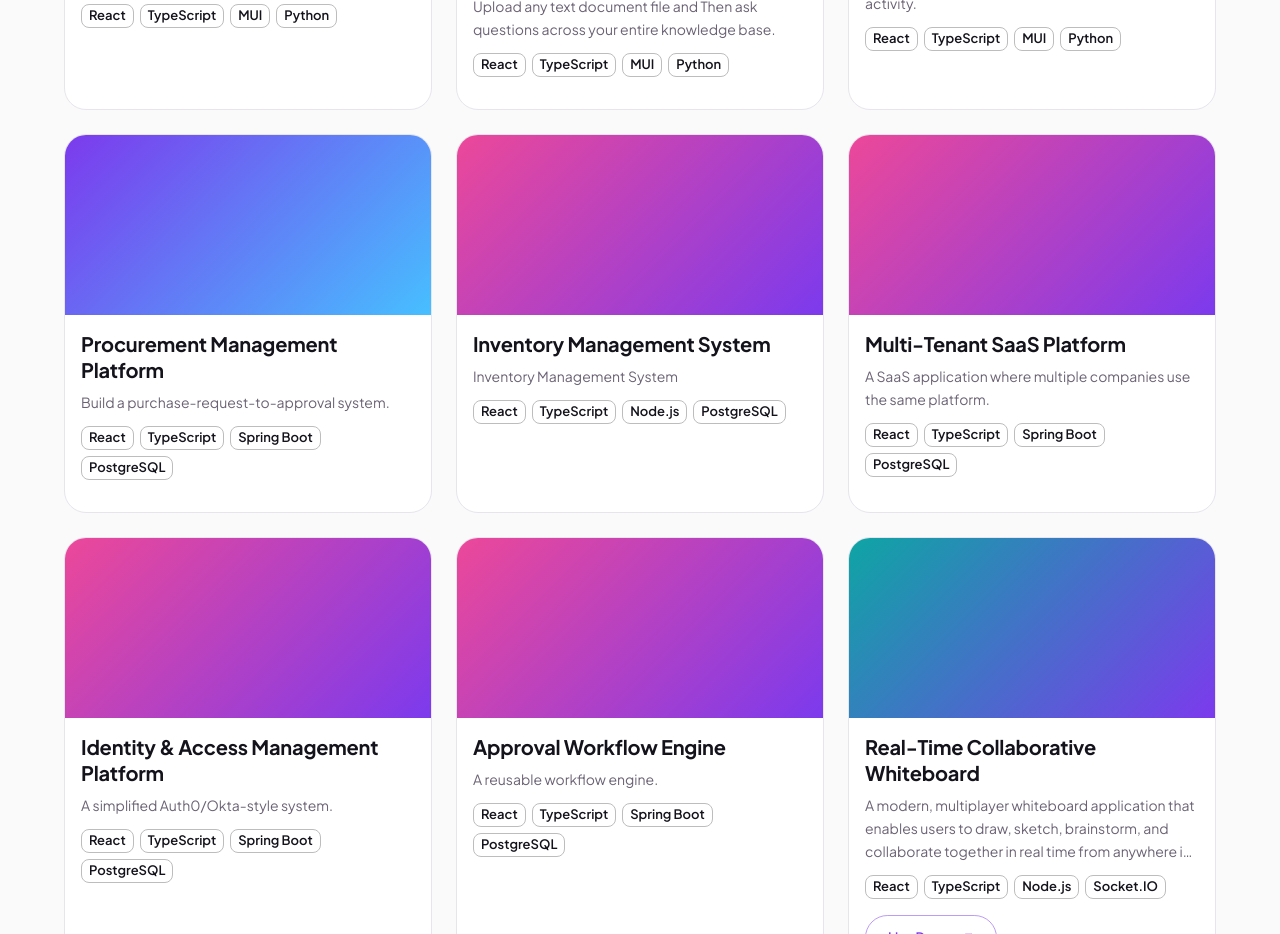
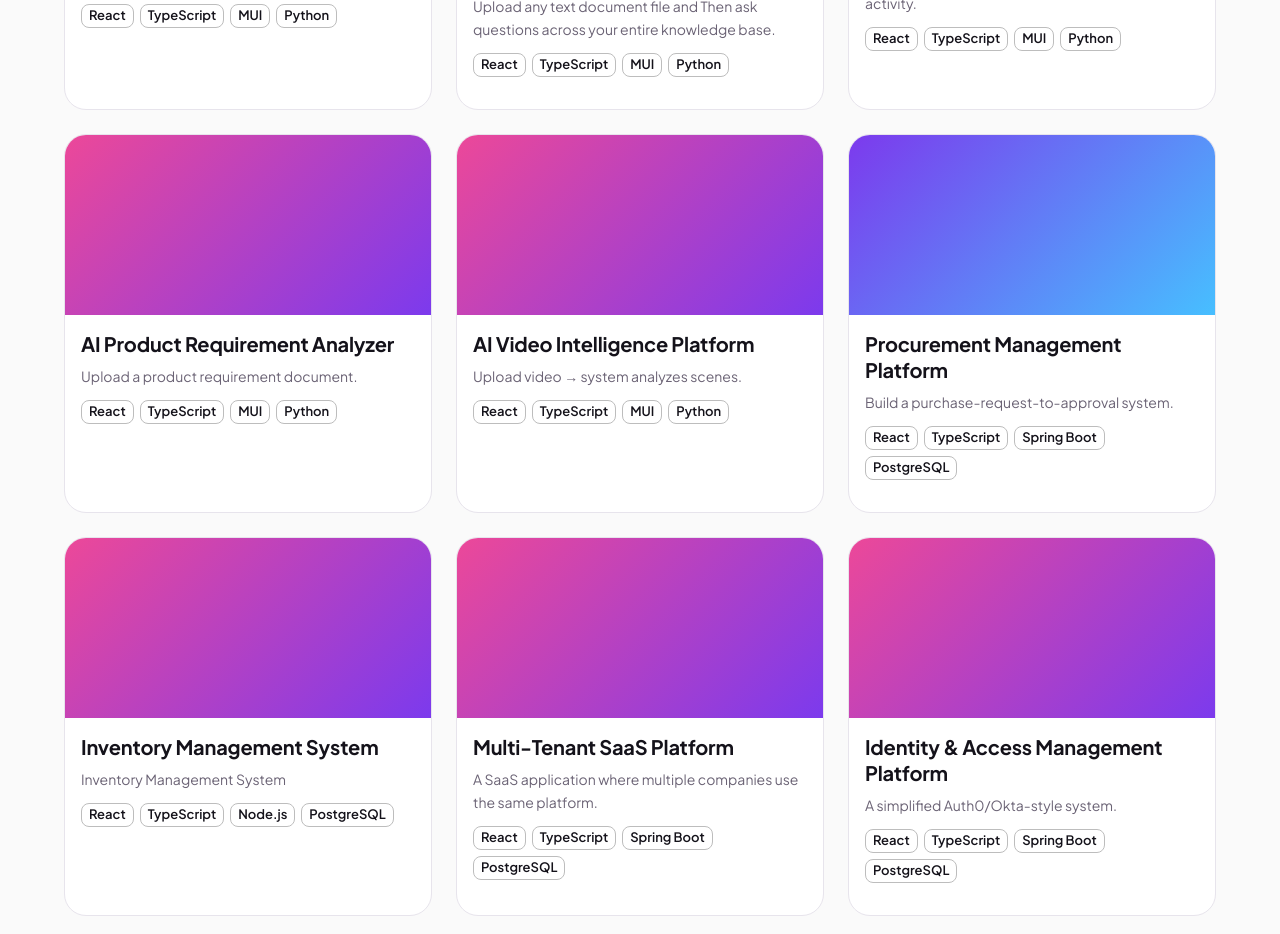
Before and after one commit to pramodboda/pramodboda-portfolio, a React (Vite) app: page /projects in a window 1280 px wide. Shown: the part 1740-2674 px from the top of the page. Built offline with nearby package versions, Linux system fonts and the light colour scheme; a web font is replaced by a local one.

Commit message:
UPDATE: Projects data

```diff
--- a/src/data/projects_data.ts
+++ b/src/data/projects_data.ts
@@ -356,6 +356,82 @@ export const projectsData: Project[] = [
         ],
         highlights: [
 
+        ]
+    },
+    {
+        id: "ai-product-requirement-analyzer",
+        level: 3,
+        featured: false,
+        title: "AI Product Requirement Analyzer",
+        slug: "AI Product Requirement Analyzer",
+        description:
+            "Upload a product requirement document.",
+        thumbImg: "",
+        technologies: ["React", "TypeScript", "MUI", "Python", "FastAPI", "LLM"],
+        skills: [
+            "AI",
+            "FastAPI",
+            "LLM,"
+        ],
+        liveDemoLink: "",
+        github: "",
+        features: [
+            "AI generates:",
+            "Requirements",
+            "↓",
+            "User Stories",
+            "↓",
+            "Acceptance Criteria",
+            "↓",
+            "API Requirements",
+            "↓",
+            "Database Entities",
+            "↓",
+            "Test Cases",
+        ],
+        highlights: [
+            "This connects AI with actual software development workflows."
+        ]
+    },
+    {
+        id: "ai-video-intelligence-platform",
+        level: 3,
+        featured: false,
+        title: "AI Video Intelligence Platform",
+        slug: "AI Video Intelligence Platform",
+        description:
+            "Upload video → system analyzes scenes.",
+        thumbImg: "",
+        technologies: ["React", "TypeScript", "MUI", "Python", "FastAPI",
+        "OpenCV",
+        "FFmpeg",
+        "Whisper",
+        "ML/LLM",
+        "PostgreSQL",
+    ],
+        skills: [
+            "AI",
+            "FastAPI",
+            "OpenCV",
+            "FFmpeg",
+            "Whisper",
+            "ML/LLM",
+        ],
+        liveDemoLink: "",
+        github: "",
+        features: [
+            "Detect:",
+            "Scene changes",
+            "Blur",
+            "Silence",
+            "Duplicate footage",
+            "Poor lighting",
+            "Faces",
+            "Motion",
+            "Audio quality",
+        ],
+        highlights: [
+            "This connects AI with actual software development workflows."
         ]
     },
     //==========================================================
```
